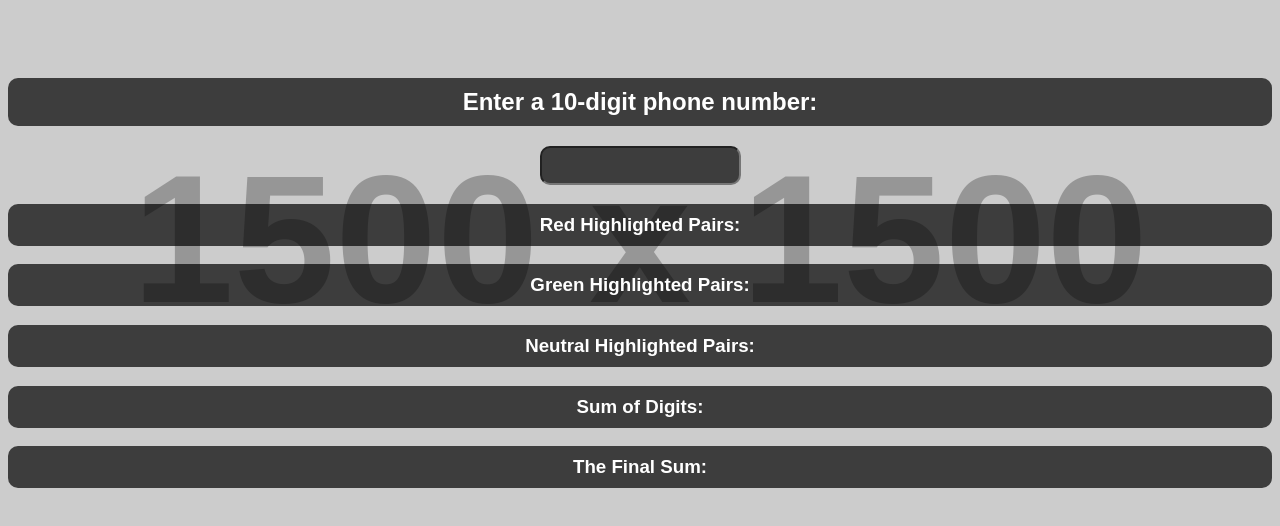
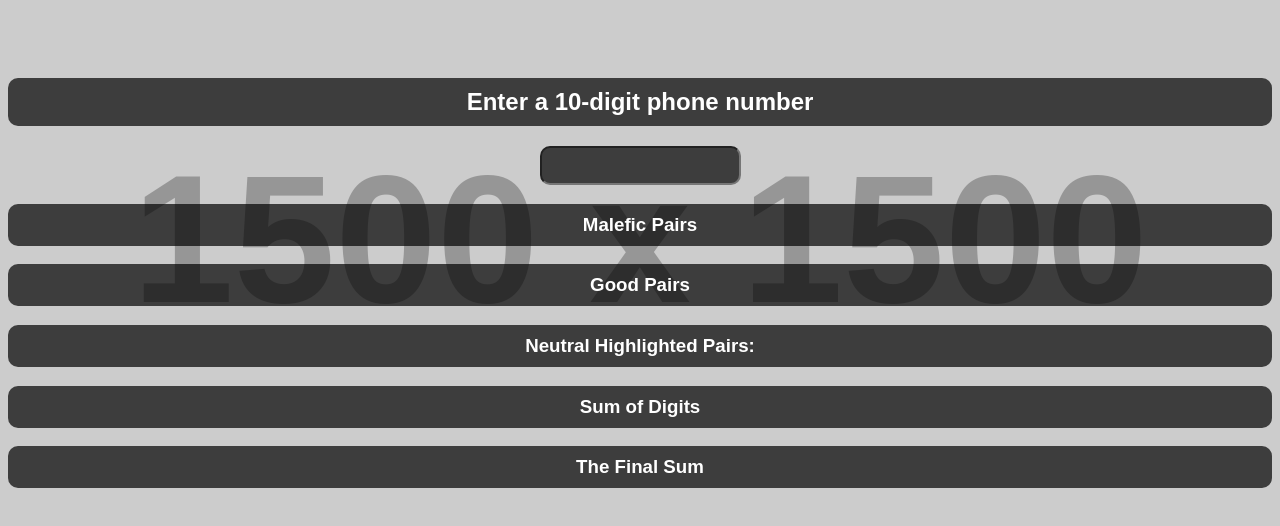
Before and after one commit to UtkarshRustagi/Mobile-Numerology, a plain HTML site: page index.html in a window 1280 px wide. Drawn offline with Linux system fonts and the light colour scheme; placeholder pictures from the web are drawn by us.

Commit message:
Update index.html

```diff
--- a/index.html
+++ b/index.html
@@ -26,17 +26,17 @@
     </style>
 </head>
 <body>
-    <h2>Enter a 10-digit phone number:</h2>
+    <h2>Enter a 10-digit phone number</h2>
     <input type="text" id="phoneNumber" maxlength="10" oninput="highlightPairs()">
-    <h3>Red Highlighted Pairs:</h3>
+    <h3>Malefic Pairs</h3>
     <p id="redOutput"></p>
-    <h3>Green Highlighted Pairs:</h3>
+    <h3>Good Pairs</h3>
     <p id="greenOutput"></p>
     <h3>Neutral Highlighted Pairs:</h3>
     <p id="neutralOutput"></p>
-    <h3>Sum of Digits:</h3>
+    <h3>Sum of Digits</h3>
     <p id="sumOutput" class="black"></p>
-    <h3>The Final Sum:</h3>
+    <h3>The Final Sum</h3>
     <p id="finalSumOutput" class="black"></p>
 
     <script>
```
